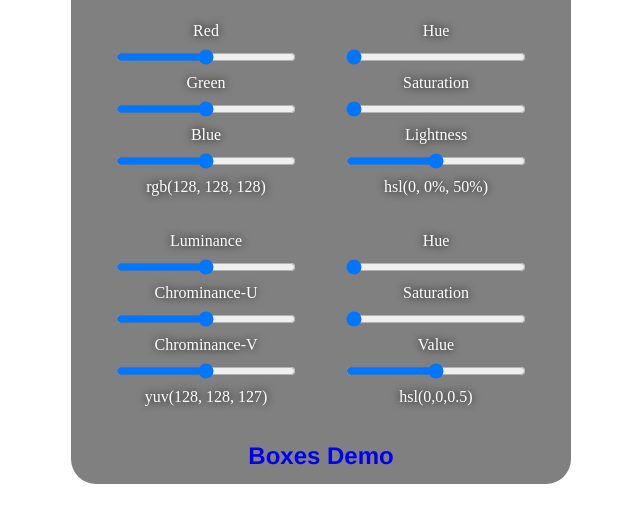
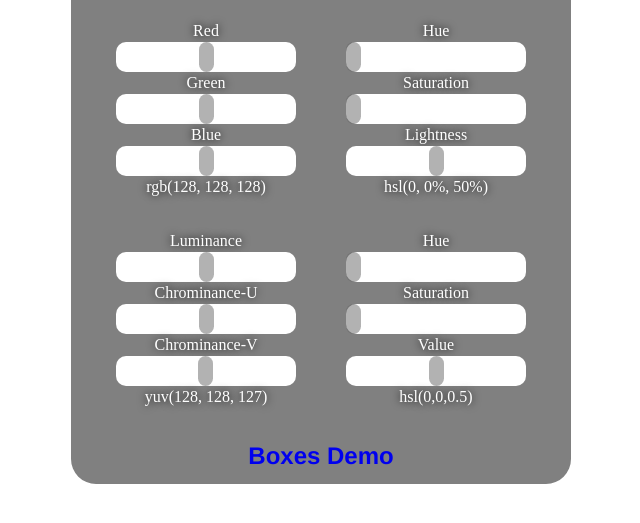
Before and after one commit to SimonWaldherr/ColorConverter.js, a plain HTML site: page slider.html in a window 1280 px wide. Shown: the part 59-582 px from the top of the page, without its empty margins (319-959 px from the left). Drawn offline with Linux system fonts and the light colour scheme.

Commit message:
slider style changed

```diff
--- a/slider.html
+++ b/slider.html
@@ -3,7 +3,7 @@
   <meta charset="utf-8">
   <title>ColorConverter - Slider Demo</title>
   <style>
-h1{position:relative;top:-50px;font-family:"Helvetica Neue";margin-bottom:-40px;}h2 a{position:relative;top:15px;font-family:"Helvetica Neue";text-decoration:none;text-align:center;width:100%;display:inline-block;}div.box div{display:block;}div.box label{width:180px;display:inline-block;}div.box input{display:inline-block;width:180px;height:30px;}div.box span{display:block;}#main{width:460px;margin:auto;padding:40px 20px;border-radius:25px;height:455px;}.boxes{display:inline-block;position:relative;top:20px;left:0px;}.box{height:190px;position:relative;top:0px;left:0px;right:0px;text-align:center;margin:5px;padding-top:10px;display:block;width:220px;float:left;-webkit-text-shadow:0px 0px 9px #000000;-moz-text-shadow:0px 0px 9px #000000;-o-text-shadow:0px 0px 9px #000000;text-shadow:0px 0px 9px #000000;filter:dropshadow(color=#000000,offx=0,offy=0);}.smallBoxes{position:relative;top:0px;left:0px;height:38px;width:38px;margin:1px;float:left;border-radius:15px;}
+h1{position:relative;top:-50px;font-family:"Helvetica Neue";margin-bottom:-40px;}h2 a{position:relative;top:15px;font-family:"Helvetica Neue";text-decoration:none;text-align:center;width:100%;display:inline-block;}div.box div{display:block;}div.box label{width:180px;display:inline-block;}div.box input{display:inline-block;width:180px;height:30px;}div.box span{display:block;}#main{width:460px;margin:auto;padding:40px 20px;border-radius:25px;height:455px;}.boxes{display:inline-block;position:relative;top:20px;left:0px;}.box{height:190px;position:relative;top:0px;left:0px;right:0px;text-align:center;margin:5px;padding-top:10px;display:block;width:220px;float:left;-webkit-text-shadow:0px 0px 9px #000000;-moz-text-shadow:0px 0px 9px #000000;-o-text-shadow:0px 0px 9px #000000;text-shadow:0px 0px 9px #000000;filter:dropshadow(color=#000000,offx=0,offy=0);}.smallBoxes{position:relative;top:0px;left:0px;height:38px;width:38px;margin:1px;float:left;border-radius:15px;}input[type=range]{-webkit-appearance:none;background-color:white;width:200px;height:20px;border-radius:10px;}input[type="range"]::-webkit-slider-thumb{-webkit-appearance:none;background-color:#666;opacity:0.5;width:15px;height:30px;border-radius:10px;}
   </style>
   <style id="style">
 
```
